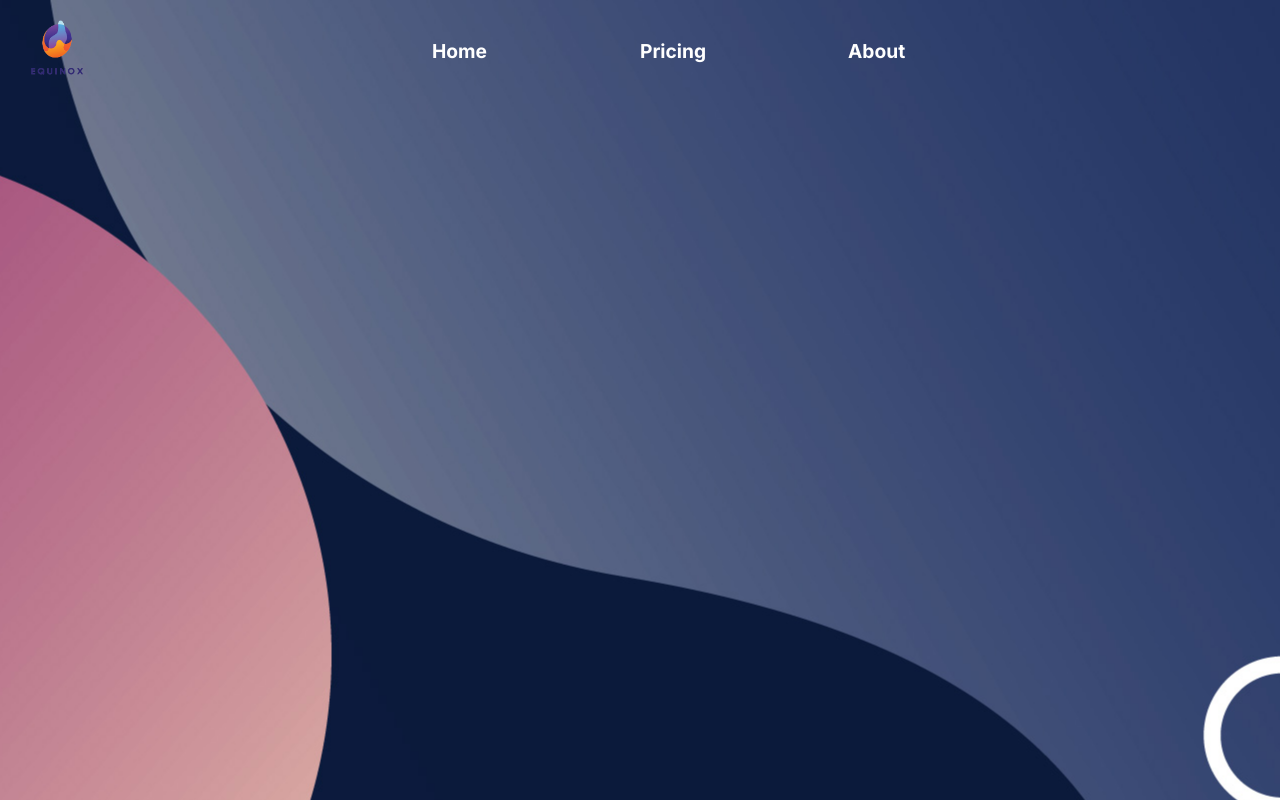
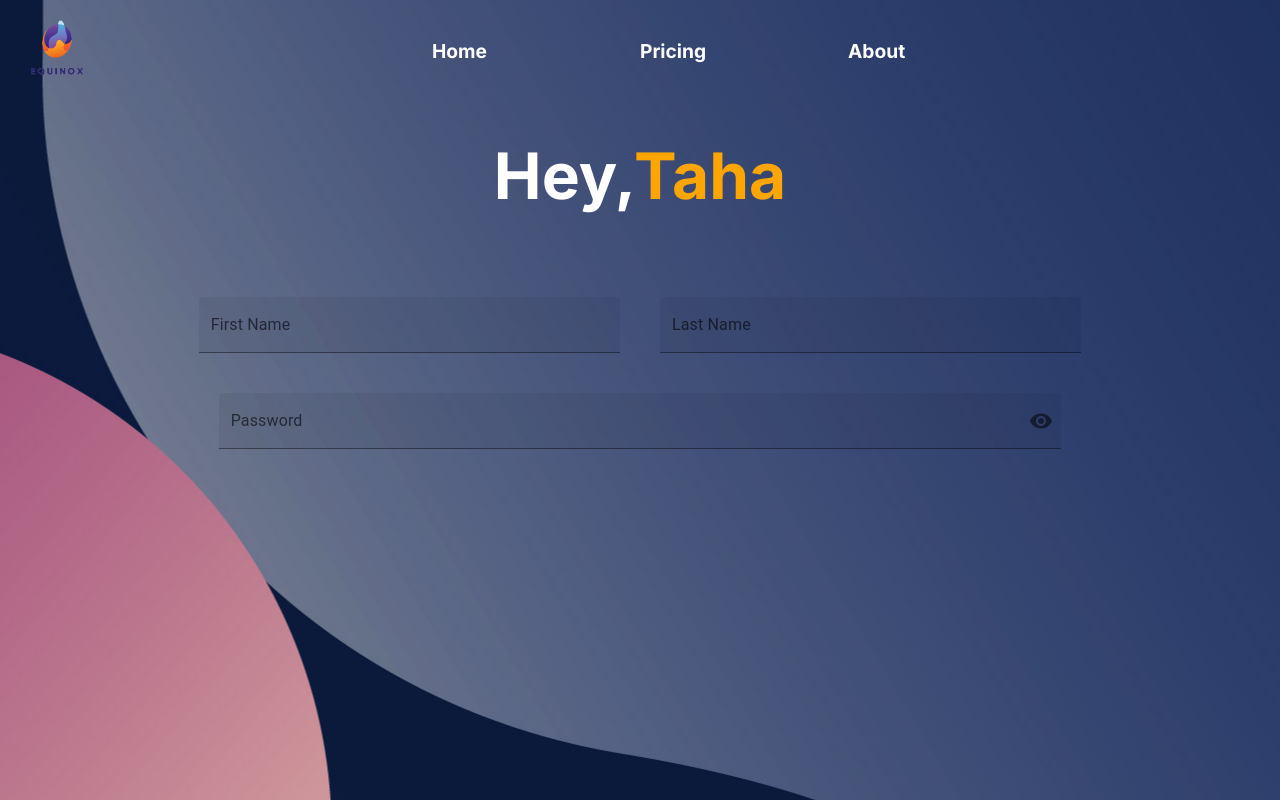
Before and after one commit to kokocyber/ctx-vault, a Next.js app: page /account in a window 1280 px wide. Built offline with nearby package versions, Linux system fonts and the light colour scheme.

Commit message:
fix: fixed first desgin of about page, added account page, fixed bugs

```diff
--- a/src/app/(components)/page.models.css
+++ b/src/app/(components)/page.models.css
@@ -3,6 +3,7 @@
     font-size: xx-large;
     display: flex;
     justify-content: center;
+    color: #9c27b0;
 }
 
 .time {
@@ -15,6 +16,8 @@
 
 .description {
     font-size: large;
+    color: white;
+    font-weight: bold;
 }
 
 .small {
@@ -22,7 +25,8 @@
 }
 
 .paperStyle {
-   opacity: 65%;
+   /* opacity: 65%; */
+   background-color: black;
     padding: 5%;
     transition: 0.3s;
     border-radius: 27px 27px 27px 27px;
--- a/src/app/(context)/UserContextComponent.js
+++ b/src/app/(context)/UserContextComponent.js
@@ -3,7 +3,6 @@
 import { createContext, useEffect, useRef, useState } from "react";
 import { verifyCookie } from "../(util)/api";
 import toast, { Toaster } from "react-hot-toast";
-import { Box } from "@mui/material";
 
 export const UserContext = createContext();
 
--- a/src/app/(util)/api.js
+++ b/src/app/(util)/api.js
@@ -12,6 +12,29 @@ export async function fetchCategories(userId) {
       const errorText = await response.text();
       console.error("Error fetching categories:", errorText);
       throw new Error("Failed to fetch categories");
+    }
+
+    const data = await response.json();
+    return data.categories;
+  } catch (error) {
+    console.error("Error:", error);
+    throw error;
+  }
+}
+
+export async function fetchCurrentUserData() {
+  try {
+    const response = await fetch(`/api/v1/user/me`);
+    const contentType = response.headers.get("content-type");
+
+    if (
+      !response.ok ||
+      !contentType ||
+      !contentType.includes("application/json")
+    ) {
+      const errorText = await response.text();
+      console.error("Error fetching user data:", errorText);
+      throw new Error("Failed to fetch user data");
     }
 
     const data = await response.json();
--- a/src/app/about/page.model.css
+++ b/src/app/about/page.model.css
@@ -4,5 +4,5 @@
 }
 
 .shape {
-    clip-path: circle(50% at 50% 50%);
+    clip-path: circle(42% at 50% 50%);
 }
--- a/src/app/account/page.js
+++ b/src/app/account/page.js
@@ -1,16 +1,109 @@
 "use client";
 
-import { Avatar, Grid } from "@mui/material";
+import {
+  Avatar,
+  FilledInput,
+  FormControl,
+  Grid,
+  IconButton,
+  InputAdornment,
+  InputLabel,
+  TextField,
+} from "@mui/material";
 
 import * as React from "react";
 import { Navbar } from "../(components)/Navbar";
+import "../globals.css";
+import "./page.model.css";
+import { useContext } from "react";
+import { UserContext } from "../(context)/UserContextComponent";
+import { Visibility, VisibilityOff } from "@mui/icons-material";
+import { useState } from "react";
 
-export default function account() {
+export default function Account() {
+  const { userData } = useContext(UserContext);
+
+  const [password, setPassword] = useState("");
+  const [showPassword, setShowPassword] = useState(false);
+  const [name, setName] = useState("");
+  const [lastName, setLastName] = useState("");
+
+  const handleClickShowPassword = () => setShowPassword((show) => !show);
+
+  const handleMouseDownPassword = (event) => {
+    event.preventDefault();
+  };
+
+  const handleChangeName = (event) => {
+    let data = event.target.value;
+    setName(data);
+  };
+
+  const handleChangeLastName = (event) => {
+    let data = event.target.value;
+    setLastName(data);
+  };
+
+  const handleChangePassword = (event) => {
+    let data = event.target.value;
+    setPassword(data);
+  };
+
   return (
     <>
       <Navbar />
-      <Grid container>
-        <Grid item></Grid>
+      <Grid container justifyContent="center" rowGap={5} columnGap={5}>
+        <Grid item xs={12} textAlign="center">
+          <h1 className="accountTitle">
+            Hey,
+            {/* <span className="highlightOrange">{userData.firstName}</span> */}
+            <span className="highlightOrange">Taha</span>
+          </h1>
+        </Grid>
+        <Grid item xs={4}>
+          <TextField
+            color="secondary"
+            label="First Name"
+            value={name}
+            onChange={handleChangeName}
+            variant="filled"
+            fullWidth
+          />
+        </Grid>
+        <Grid item xs={4}>
+          <TextField
+            color="secondary"
+            label="Last Name"
+            value={lastName}
+            onChange={handleChangeLastName}
+            variant="filled"
+            fullWidth
+          />
+        </Grid>
+        <Grid item xs={8}>
+          <FormControl variant="filled" fullWidth color="secondary">
+            <InputLabel>Password</InputLabel>
+            <FilledInput
+              fullWidth
+              id="filled-adornment-password"
+              type={showPassword ? "text" : "password"}
+              placeholder="********"
+              onChange={handleChangePassword}
+              endAdornment={
+                <InputAdornment position="end">
+                  <IconButton
+                    aria-label="toggle password visibility"
+                    onClick={handleClickShowPassword}
+                    onMouseDown={handleMouseDownPassword}
+                    edge="end"
+                  >
+                    {showPassword ? <VisibilityOff /> : <Visibility />}
+                  </IconButton>
+                </InputAdornment>
+              }
+            />
+          </FormControl>
+        </Grid>
       </Grid>
     </>
   );
--- /dev/null
+++ b/src/app/account/page.model.css
@@ -0,0 +1,4 @@
+.accountTitle {
+    color: white;
+    font-size: 400%;
+}
--- a/src/app/layout.js
+++ b/src/app/layout.js
@@ -5,12 +5,11 @@ import UserContextComponent from "./(context)/UserContextComponent";
 const inter = Inter({ subsets: ["latin"] });
 
 export const metadata = {
-  title: "Equinox",
-  description: "Trustworthy password manager",
+  title: "Equinox - Password Manager",
+  description: "Your trustworthy password manager",
 };
 
 export default function RootLayout({ children }) {
-
   return (
     <html lang="en">
       <UserContextComponent>
--- a/src/app/page.model.css
+++ b/src/app/page.model.css
@@ -1,4 +1,4 @@
 .homepageTitle {
-    font-size: 600%;
+    font-size: 400%;
     color: white;
 }
```
Also changed, not shown: src/app/about/page.js (+17 -14 lines).
